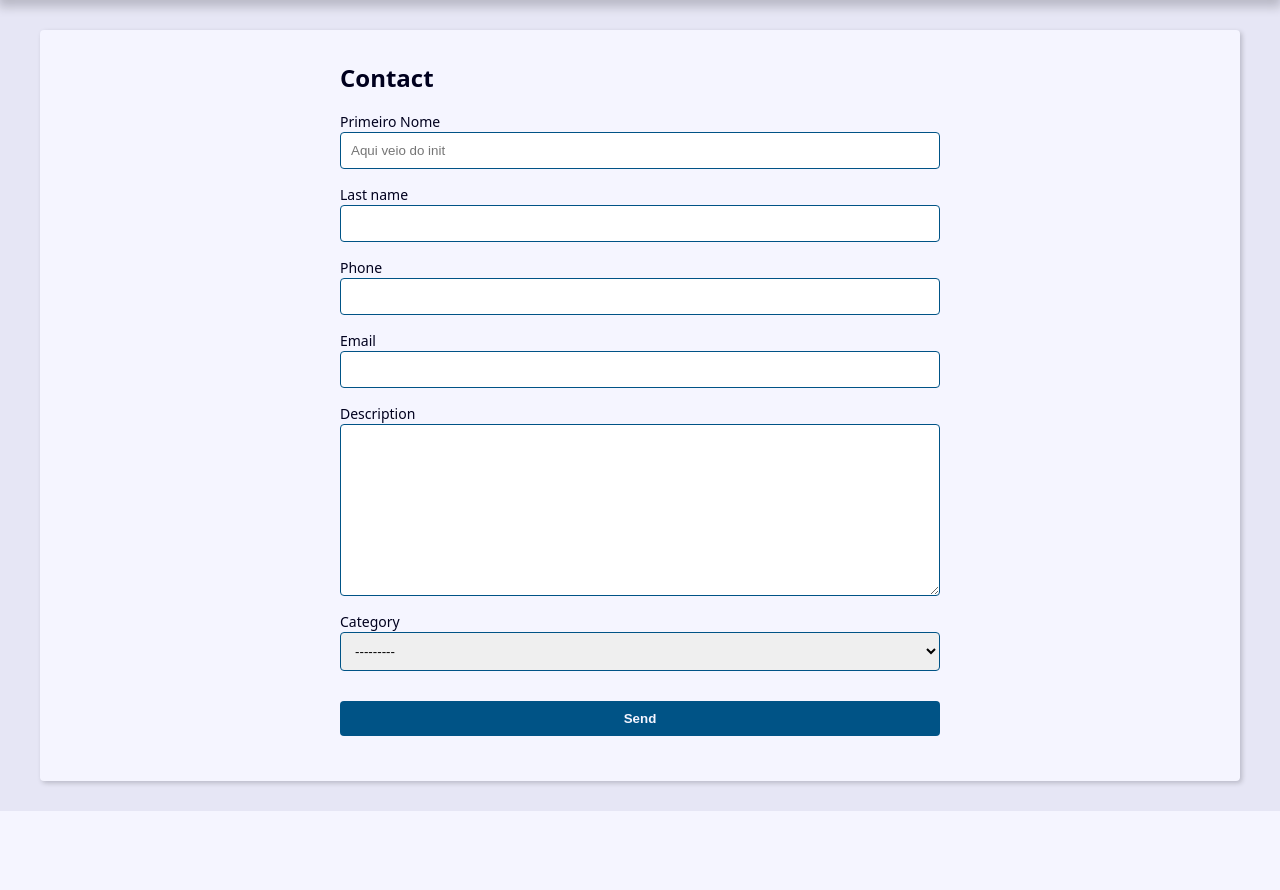
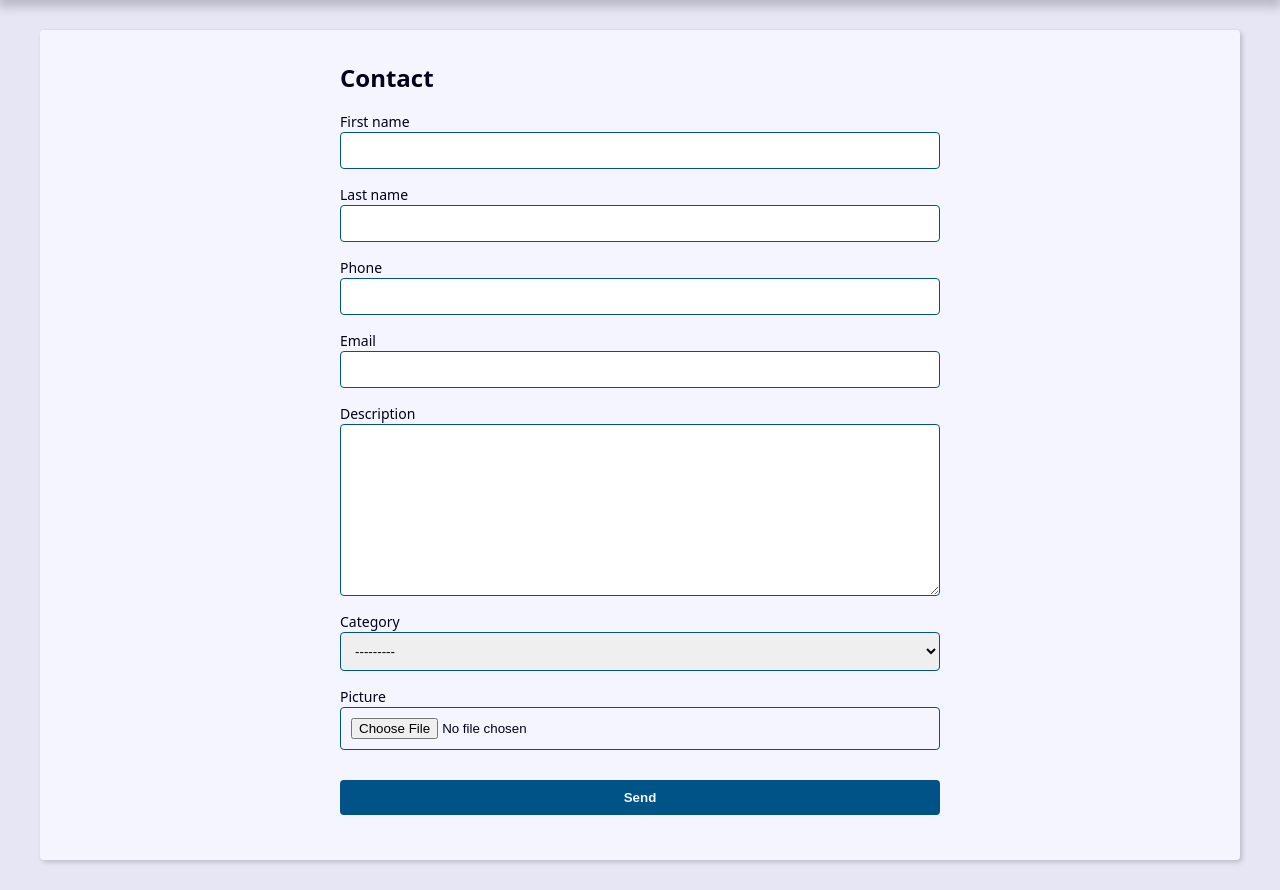
Before and after one commit to Rauan-pinheiro/fullstack-learning-path, a Django app: template programacao_estudos/curso_udemy_django/secao10/projeto-agenda-django/contact/templates/contact/create.html in a window 1280 px wide. Shown: the part 239-1129 px from the top of the page. Before the commit the page ends 1050 px from the top, so only its background shows below. Run offline with Django 5.2, Linux system fonts and the light colour scheme; the template is opened without the code that fills it: values that come from a table or form of the project are taken from there, others are empty; parts of the project's set-up code (start-up, migrations or seed data) failed here and were passed over.

Commit message:
Trabalhando com ImageField no template e nos forms

```diff
--- a/programacao_estudos/curso_udemy_django/secao10/projeto-agenda-django/contact/forms.py
+++ b/programacao_estudos/curso_udemy_django/secao10/projeto-agenda-django/contact/forms.py
@@ -3,25 +3,15 @@ from django import forms
 from . import models
 
 class ContactForm(forms.ModelForm):
-    first_name = forms.CharField(
-        widget=forms.TextInput(
+
+    picture = forms.ImageField(
+        widget=forms.FileInput(
             attrs={
-                'class': 'classe-a classe-b',
-                'placeholder': 'Aqui veio do init',
+                'aceppt': 'iamge/*',
             }
-        ),
-        label='Primeiro Nome',
-        help_text='Texto de ajuda para seu usuário',
+        )
     )
 
-
-    # def __init__(self, *args, **kwargs):
-    #     super.__init__(*args, **kwargs)
-
-        # self.fields['first_name'].widget.attrs.update({
-        #     'class': 'classe-a',
-        #     'placeholder': 'Aqui veio do init',
-        # })
 
     class Meta:
         model = models.Contact
@@ -32,15 +22,8 @@ class ContactForm(forms.ModelForm):
             'email',
             'description',
             'category',
+            'picture',
         )
-        # widgets = {
-        #     'first_name': forms.TextInput(
-        #         attrs={
-        #             'class': 'classe-a',
-        #             'placeholder': 'Escreva aqui',
-        #         }
-        #     )
-        # }
 
     def clean(self):
         cleaned_data = self.cleaned_data
@@ -57,14 +40,6 @@ class ContactForm(forms.ModelForm):
             self.add_error('first_name', msg)
             self.add_error('last_name', msg)
 
-        # self.add_error(
-        #     'first_name',
-        #     ValidationError(
-        #         'Mensagem de erro',
-        #         code='invalid'
-        #     )
-        # )
-
         return super().clean()
 
     def clean_first_name(self):
--- a/programacao_estudos/curso_udemy_django/secao10/projeto-agenda-django/contact/templates/contact/contact.html
+++ b/programacao_estudos/curso_udemy_django/secao10/projeto-agenda-django/contact/templates/contact/contact.html
@@ -13,6 +13,12 @@
         <p> <b>Created Date:</b> {{contact.created_date}} </p>
         <p> <b>Description:</b> {{contact.description}} </p>
         <p> <b>Category:</b> {{contact.category.name}} </p>
+
+        {% if contact.picture %}
+            <p>
+                <img src="{{ contact.picture.url }}" alt="{{ contact.first_name }} {{ contact.last_name }}">
+            </p>
+        {% endif %}
 
         <div class="contact-links">
             <a class="btn btn-link" href="{% url 'contact:update' contact.id %}">Update</a>
--- a/programacao_estudos/curso_udemy_django/secao10/projeto-agenda-django/contact/templates/contact/create.html
+++ b/programacao_estudos/curso_udemy_django/secao10/projeto-agenda-django/contact/templates/contact/create.html
@@ -30,7 +30,19 @@
                         {% endif %}
 
                     </div>
+
+                    {% if field.name == 'picture' and field.value.url%}
+
+                        <div class="form-group">
+
+                            <img src="{{ field.value.url }}" alt="">
+
+                        </div>
+
+                    {% endif %}
+
                 {% endfor %}
+
             </div>
 
             {% if form.non_field_errors %}
--- a/programacao_estudos/curso_udemy_django/secao10/projeto-agenda-django/contact/views/contact_forms.py
+++ b/programacao_estudos/curso_udemy_django/secao10/projeto-agenda-django/contact/views/contact_forms.py
@@ -8,7 +8,7 @@ def create(request):
 
     if request.method == 'POST':
 
-        form = ContactForm(request.POST)
+        form = ContactForm(request.POST, request.FILES)
 
         context = {
             'form': form,
@@ -44,7 +44,7 @@ def update(request, contact_id):
 
     if request.method == 'POST':
 
-        form = ContactForm(request.POST, instance=contact)
+        form = ContactForm(request.POST, request.FILES, instance=contact)
 
         context = {
             'form': form,
```
